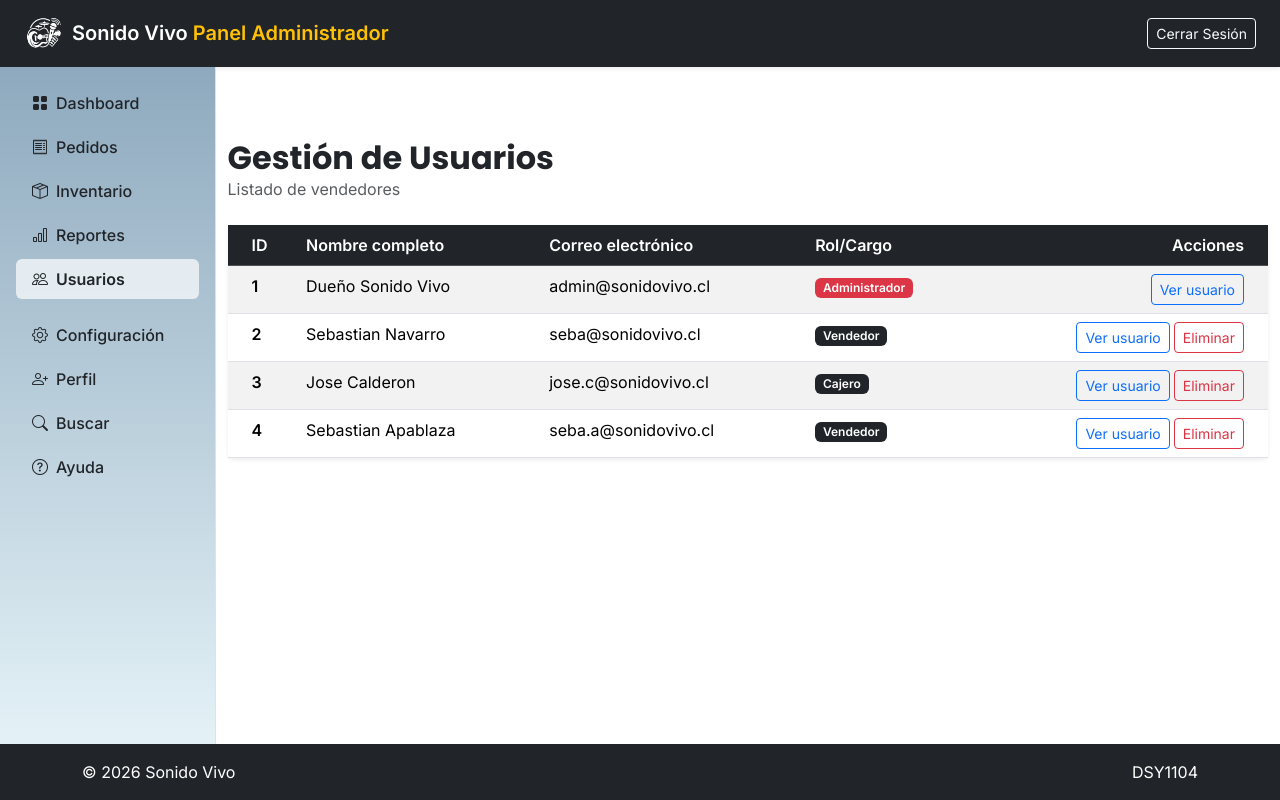
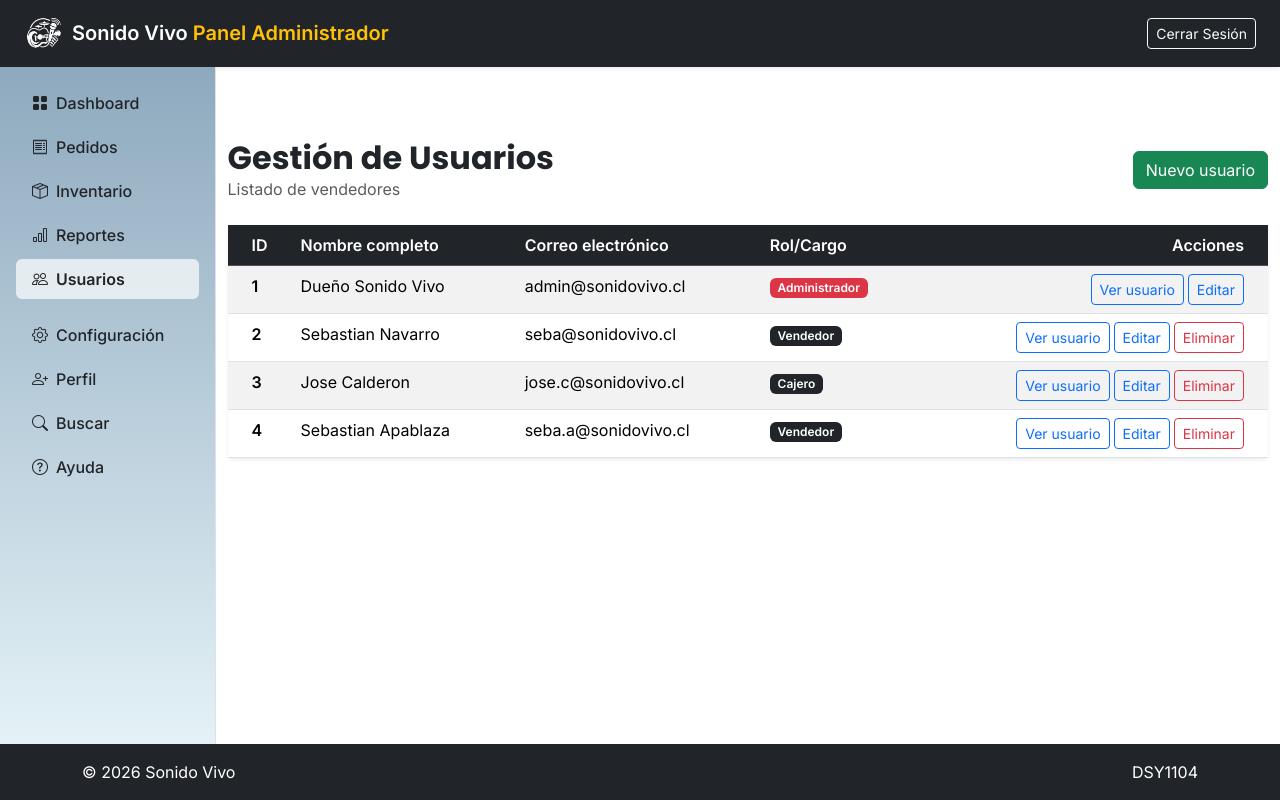
Before and after one commit to pepestack/Sonido-Vivo, a React (Vite) app: page /admin/usuarios in a window 1280 px wide. Built offline with nearby package versions, Linux system fonts and the light colour scheme.

Commit message:
feat: agregar botones de nuevo y editar usuario en el admin

```diff
--- a/src/components/organisms/PerfilUsuario/PerfilUsuario.jsx
+++ b/src/components/organisms/PerfilUsuario/PerfilUsuario.jsx
@@ -1,11 +1,11 @@
 import { Card, ListGroup } from "react-bootstrap";
-import { Boton } from "../../atoms/Boton/Boton";
 import { Insignia } from "../../atoms/Insignia/Insignia";
 import { Texto } from "../../atoms/Texto/Texto";
 import { Titulo } from "../../atoms/Titulo/Titulo";
+import { BarraAcciones } from "../../molecules/BarraAcciones/BarraAcciones";
 import { iniciales, nombreCompleto } from "../../../utils/formato";
 
-export function PerfilUsuario({ usuario, onVolver, onEliminar }) {
+export function PerfilUsuario({ usuario, onVolver, onEditar, onEliminar }) {
   const nombre = nombreCompleto(usuario);
   const esAdmin = usuario.rol === "Administrador";
 
@@ -50,12 +50,13 @@ export function PerfilUsuario({ usuario, onVolver, onEliminar }) {
           </ListGroup.Item>
         </ListGroup>
 
-        <nav className="d-flex justify-content-between">
-          <Boton variante="outline-secondary" onClick={onVolver}>Volver</Boton>
-          {!esAdmin && (
-            <Boton variante="danger" onClick={onEliminar}>Eliminar</Boton>
-          )}
-        </nav>
+        {/* sin onEliminar la barra no muestra el botón: el administrador no se puede eliminar */}
+        <BarraAcciones
+          className=""
+          onVolver={onVolver}
+          onEditar={onEditar}
+          onEliminar={esAdmin ? undefined : onEliminar}
+        />
       </Card.Body>
     </Card>
   );
--- a/src/components/organisms/TablaUsuarios/TablaUsuarios.jsx
+++ b/src/components/organisms/TablaUsuarios/TablaUsuarios.jsx
@@ -1,9 +1,8 @@
 import { Card, Table } from "react-bootstrap";
-import { Boton } from "../../atoms/Boton/Boton";
-import { Insignia } from "../../atoms/Insignia/Insignia";
-import { nombreCompleto } from "../../../utils/formato";
+import { FilaUsuarioAdmin } from "../../molecules/FilaUsuarioAdmin/FilaUsuarioAdmin";
 
-export function TablaUsuarios({ usuarios, onVer, onEliminar }) {
+// onVer, onEditar y onEliminar reciben el usuario completo
+export function TablaUsuarios({ usuarios, onVer, onEditar, onEliminar }) {
   return (
     <Card as="section" className="shadow-sm border-0">
       <Card.Body className="p-0">
@@ -18,30 +17,17 @@ export function TablaUsuarios({ usuarios, onVer, onEliminar }) {
             </tr>
           </thead>
           <tbody>
-            {usuarios.map((usuario) => {
-              const esAdmin = usuario.rol === "Administrador";
-              return (
-                <tr key={usuario.id}>
-                  <td className="ps-4 fw-bold">{usuario.id}</td>
-                  <td>{nombreCompleto(usuario)}</td>
-                  <td>{usuario.correo}</td>
-                  <td>
-                    <Insignia color={esAdmin ? "danger" : "dark"}>{usuario.rol}</Insignia>
-                  </td>
-                  <td className="text-end pe-4">
-                    <Boton variante="outline-primary" tamano="sm" onClick={() => onVer(usuario.id)}>
-                      Ver usuario
-                    </Boton>
-                    {/* el administrador no se puede eliminar (igual que en la versión HTML) */}
-                    {!esAdmin && (
-                      <Boton variante="outline-danger" tamano="sm" className="ms-1" onClick={() => onEliminar(usuario.id)}>
-                        Eliminar
-                      </Boton>
-                    )}
-                  </td>
-                </tr>
-              );
-            })}
+            {/* el administrador no se puede eliminar (igual que en la versión HTML) */}
+            {usuarios.map((usuario) => (
+              <FilaUsuarioAdmin
+                key={usuario.id}
+                usuario={usuario}
+                puedeEliminar={usuario.rol !== "Administrador"}
+                onVer={onVer}
+                onEditar={onEditar}
+                onEliminar={onEliminar}
+              />
+            ))}
           </tbody>
         </Table>
       </Card.Body>
--- a/src/pages/admin/AdminUsuarios.jsx
+++ b/src/pages/admin/AdminUsuarios.jsx
@@ -23,11 +23,17 @@ export default function AdminUsuarios() {
 
   return (
     <PlantillaPrivada>
-      <Encabezado titulo="Gestión de Usuarios" subtitulo="Listado de vendedores" />
+      <Encabezado
+        titulo="Gestión de Usuarios"
+        subtitulo="Listado de vendedores"
+        textoBoton="Nuevo usuario"
+        onAccion={() => navigate("/admin/usuarios/nuevo")}
+      />
       <TablaUsuarios
         usuarios={usuariosCtx.usuarios}
-        onVer={(id) => navigate(`/admin/usuarios/${id}`)}
-        onEliminar={(id) => setPendiente(usuariosCtx.obtenerUsuario(id))}
+        onVer={(usuario) => navigate(`/admin/usuarios/${usuario.id}`)}
+        onEditar={(usuario) => navigate(`/admin/usuarios/${usuario.id}/editar`)}
+        onEliminar={setPendiente}
       />
       <ModalConfirmacion
         visible={pendiente !== null}
--- a/src/pages/admin/VerUsuario.jsx
+++ b/src/pages/admin/VerUsuario.jsx
@@ -33,6 +33,7 @@ export default function VerUsuario() {
               <PerfilUsuario
                 usuario={usuario}
                 onVolver={() => navigate("/admin/usuarios")}
+                onEditar={() => navigate(`/admin/usuarios/${usuario.id}/editar`)}
                 onEliminar={() => setConfirmando(true)}
               />
             </Col>
```
